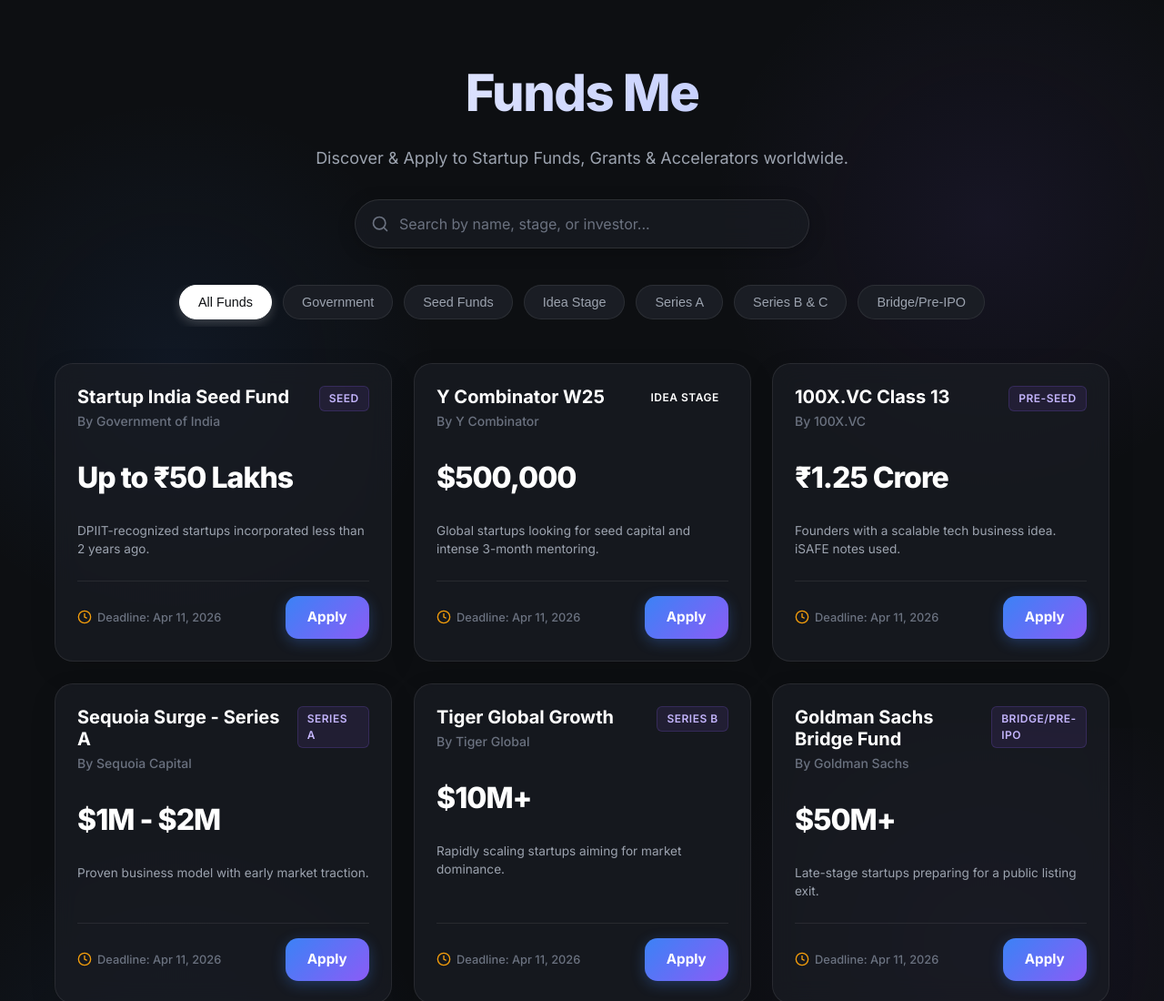
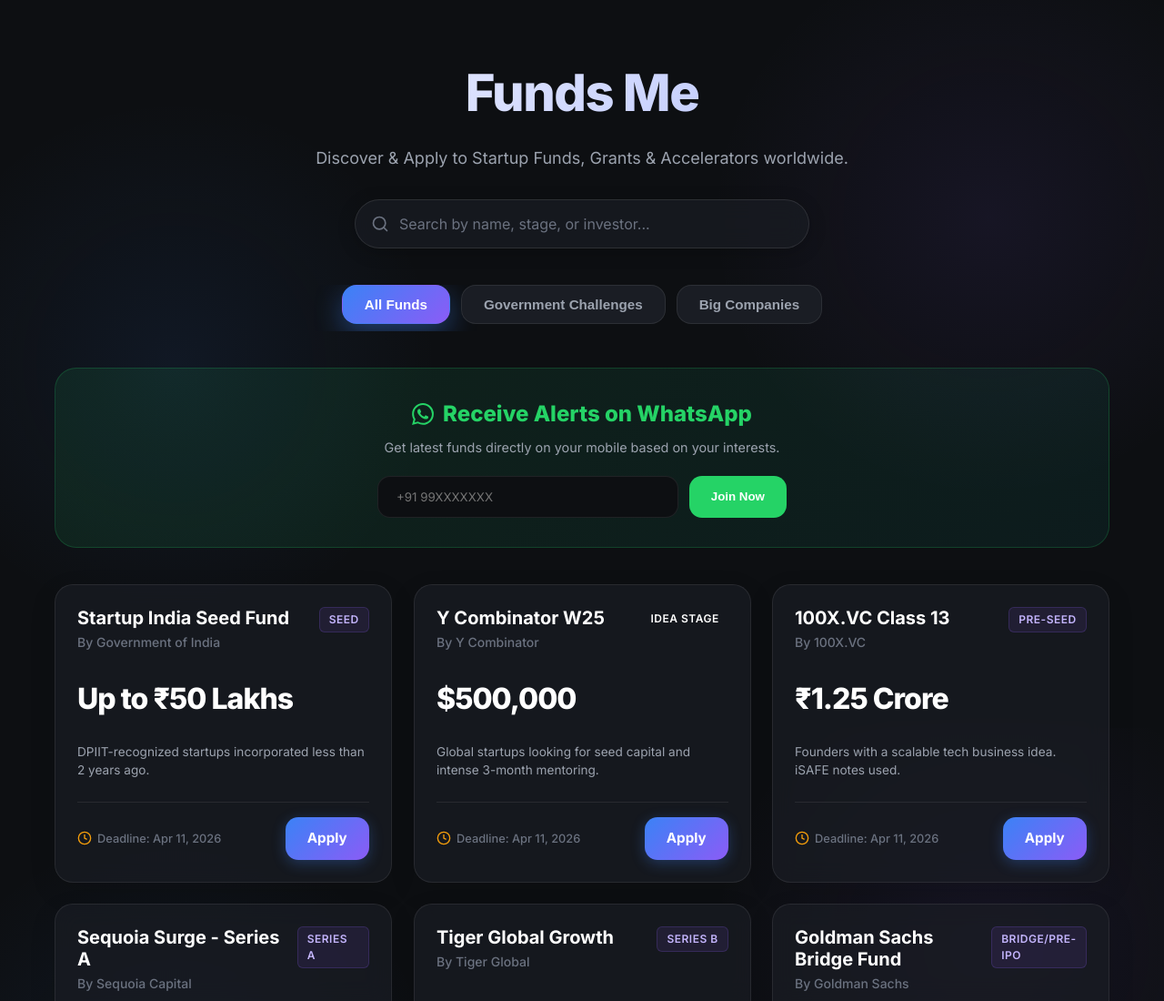
Before and after one commit to allmoviedownloader/funds-me, a plain HTML site: page frontend/index.html in a window 1280 px wide. Shown: the top 1100 px of the page at 91% size. Drawn offline with nearby package versions, Linux system fonts and the light colour scheme; no server answers.

Commit message:
UI Redesign, WhatsApp Widget, and Massive Scale Scraper logic integrated

```diff
--- a/frontend/app.js
+++ b/frontend/app.js
@@ -100,11 +100,19 @@
 
     // Filter by Category
     let filtered = allFunds;
-    if (activeFilter !== 'All') {
-        filtered = filtered.filter(f => f.category === activeFilter);
+    if (activeFilter === 'Government Funds') {
+        filtered = allFunds.filter(f => f.category === 'Government Funds');
+    } else if (activeFilter === 'Big Companies') {
+        const bigCorps = ['Google', 'Microsoft', 'Amazon', 'Meta', 'Tata', 'Reliance', 'Adobe', 'Apple', 'Y Combinator', 'Sequoia', 'Tiger Global', 'Goldman Sachs'];
+        filtered = allFunds.filter(f =>
+            bigCorps.some(name =>
+                (f.company_name && f.company_name.toLowerCase().includes(name.toLowerCase())) ||
+                (f.investor && f.investor.toLowerCase().includes(name.toLowerCase()))
+            )
+        );
     }
 
-    // Filter by Search Search
+    // Filter by Search
     if (searchQuery) {
         const q = searchQuery.toLowerCase();
         filtered = filtered.filter(f =>
@@ -202,6 +210,20 @@
 function closeModal() {
     modalOverlay.classList.remove('active');
     document.body.style.overflow = '';
+}
+
+// WhatsApp Registration
+function registerWhatsApp() {
+    const phoneInput = document.getElementById('whatsappPhone');
+    const phone = phoneInput.value.trim();
+
+    if (!phone || phone.length < 10) {
+        alert("Please enter a valid phone number!");
+        return;
+    }
+    // Simulate cloud sync for now
+    alert("Successfully joined WhatsApp Alerts! ✅\nYou'll receive updates for: " + activeFilter);
+    phoneInput.value = '';
 }
 
 // Event Listeners
--- a/frontend/index.html
+++ b/frontend/index.html
@@ -33,12 +33,21 @@
             <!-- Filter Pills -->
             <div class="filter-section" id="filterContainer">
                 <button class="filter-pill active" data-filter="All">All Funds</button>
-                <button class="filter-pill" data-filter="Government Funds">Government</button>
-                <button class="filter-pill" data-filter="Private Seed Funds">Seed Funds</button>
-                <button class="filter-pill" data-filter="Idea Stage">Idea Stage</button>
-                <button class="filter-pill" data-filter="Series A">Series A</button>
-                <button class="filter-pill" data-filter="Series B & C">Series B & C</button>
-                <button class="filter-pill" data-filter="Bridge/Pre-IPO">Bridge/Pre-IPO</button>
+                <button class="filter-pill" data-filter="Government Funds">Government Challenges</button>
+                <button class="filter-pill" data-filter="Big Companies">Big Companies</button>
+            </div>
+
+            <!-- WhatsApp Widget -->
+            <div class="whatsapp-widget">
+                <div class="whatsapp-title">
+                    <svg width="24" height="24" viewBox="0 0 24 24" fill="#25D366"><path d="M17.472 14.382c-.297-.149-1.758-.867-2.03-.967-.273-.099-.471-.148-.67.15-.197.297-.767.966-.94 1.164-.173.199-.347.223-.644.075-.297-.15-1.255-.463-2.39-1.475-.883-.788-1.48-1.761-1.653-2.059-.173-.297-.018-.458.13-.606.134-.133.298-.347.446-.52.149-.174.198-.298.298-.497.099-.198.05-.371-.025-.52-.075-.149-.669-1.612-.916-2.207-.242-.579-.487-.5-.669-.51-.173-.008-.371-.01-.57-.01-.198 0-.52.074-.792.372-.272.297-1.04 1.016-1.04 2.479 0 1.462 1.065 2.875 1.213 3.074.149.198 2.096 3.2 5.077 4.487.709.306 1.262.489 1.694.625.712.227 1.36.195 1.871.118.571-.085 1.758-.719 2.006-1.413.248-.694.248-1.289.173-1.413-.074-.124-.272-.198-.57-.347m-5.421 7.403h-.004a9.87 9.87 0 01-5.031-1.378l-.361-.214-3.741.982.998-3.648-.235-.374a9.86 9.86 0 01-1.51-5.26c.001-5.45 4.436-9.884 9.888-9.884 2.64 0 5.122 1.03 6.988 2.898a9.825 9.825 0 012.893 6.994c-.003 5.45-4.437 9.884-9.885 9.884m8.413-18.297A11.815 11.815 0 0012.05 0C5.495 0 .16 5.335.157 11.892c0 2.096.547 4.142 1.588 5.945L.057 24l6.305-1.654a11.882 11.882 0 005.683 1.448h.005c6.554 0 11.89-5.335 11.893-11.893a11.821 11.821 0 00-3.48-8.413Z"/></svg>
+                    Receive Alerts on WhatsApp
+                </div>
+                <p style="color: var(--text-secondary); font-size: 0.9rem;">Get latest funds directly on your mobile based on your interests.</p>
+                <div class="whatsapp-input-group">
+                    <input type="tel" id="whatsappPhone" class="whatsapp-input" placeholder="+91 99XXXXXXX">
+                    <button class="whatsapp-btn" onclick="registerWhatsApp()">Join Now</button>
+                </div>
             </div>
 
             <!-- Dashboard / Cards Grid -->
--- a/frontend/style.css
+++ b/frontend/style.css
@@ -146,28 +146,89 @@
 
 .filter-pill {
   white-space: nowrap;
-  padding: 10px 20px;
-  border-radius: 99px;
+  padding: 12px 24px;
+  border-radius: 16px;
   background: var(--bg-secondary);
   border: 1px solid var(--border-color);
   color: var(--text-secondary);
-  font-size: 0.9rem;
-  font-weight: 500;
+  font-size: 0.95rem;
+  font-weight: 600;
   cursor: pointer;
-  transition: var(--transition-smooth);
+  transition: all 0.5s cubic-bezier(0.175, 0.885, 0.32, 1.275);
+  position: relative;
+  overflow: hidden;
 }
 
 .filter-pill:hover {
   background: var(--bg-tertiary);
   color: var(--text-primary);
-  transform: translateY(-2px);
+  transform: translateY(-4px) scale(1.05);
+  box-shadow: 0 8px 24px rgba(59, 130, 246, 0.2);
 }
 
 .filter-pill.active {
-  background: var(--text-primary);
-  color: var(--bg-color);
-  border-color: var(--text-primary);
-  box-shadow: 0 4px 12px rgba(255, 255, 255, 0.2);
+  background: linear-gradient(135deg, var(--accent-primary) 0%, #8b5cf6 100%);
+  color: white;
+  border-color: transparent;
+  box-shadow: 0 10px 30px rgba(59, 130, 246, 0.4);
+}
+
+/* WhatsApp Widget */
+.whatsapp-widget {
+  margin: 40px 0;
+  padding: 32px;
+  background: linear-gradient(135deg, rgba(37, 211, 102, 0.1) 0%, rgba(18, 140, 126, 0.1) 100%);
+  border-radius: 24px;
+  border: 1px solid rgba(37, 211, 102, 0.2);
+  display: flex;
+  flex-direction: column;
+  align-items: center;
+  text-align: center;
+  animation: scaleIn 0.8s var(--transition-smooth);
+}
+
+.whatsapp-title {
+  font-size: 1.5rem;
+  font-weight: 800;
+  color: #25D366;
+  margin-bottom: 8px;
+  display: flex;
+  align-items: center;
+  gap: 10px;
+}
+
+.whatsapp-input-group {
+  display: flex;
+  gap: 12px;
+  width: 100%;
+  max-width: 450px;
+  margin-top: 20px;
+}
+
+.whatsapp-input {
+  flex-grow: 1;
+  padding: 14px 20px;
+  border-radius: 14px;
+  background: var(--bg-color);
+  border: 1px solid var(--border-color);
+  color: white;
+  font-family: inherit;
+}
+
+.whatsapp-btn {
+  background: #25D366;
+  color: white;
+  border: none;
+  padding: 0 24px;
+  border-radius: 14px;
+  font-weight: 700;
+  cursor: pointer;
+  transition: var(--transition-smooth);
+}
+
+.whatsapp-btn:hover {
+  transform: scale(1.05);
+  box-shadow: 0 0 20px rgba(37, 211, 102, 0.4);
 }
 
 /* ===== CARDS GRID ===== */
```
Also changed, not shown: 1 other file.
